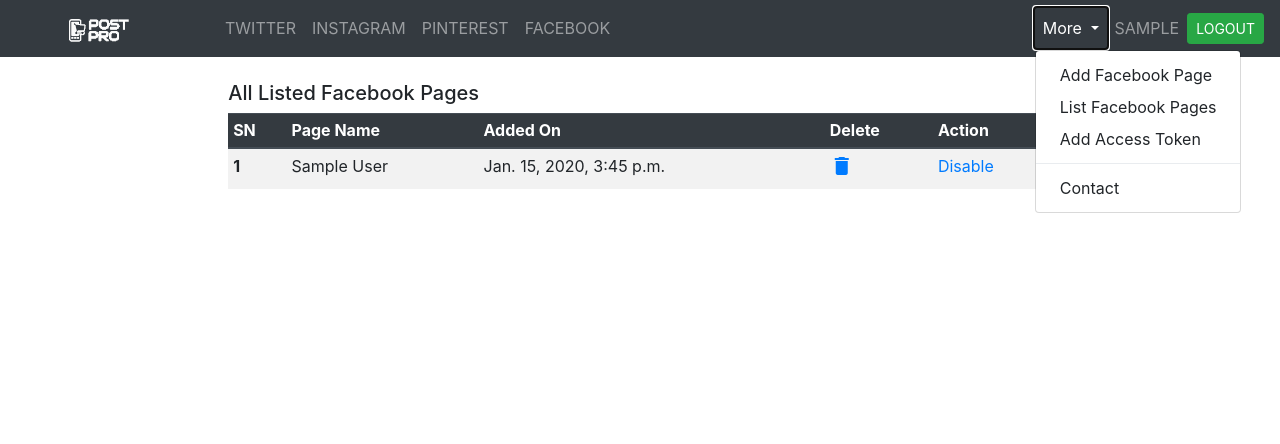
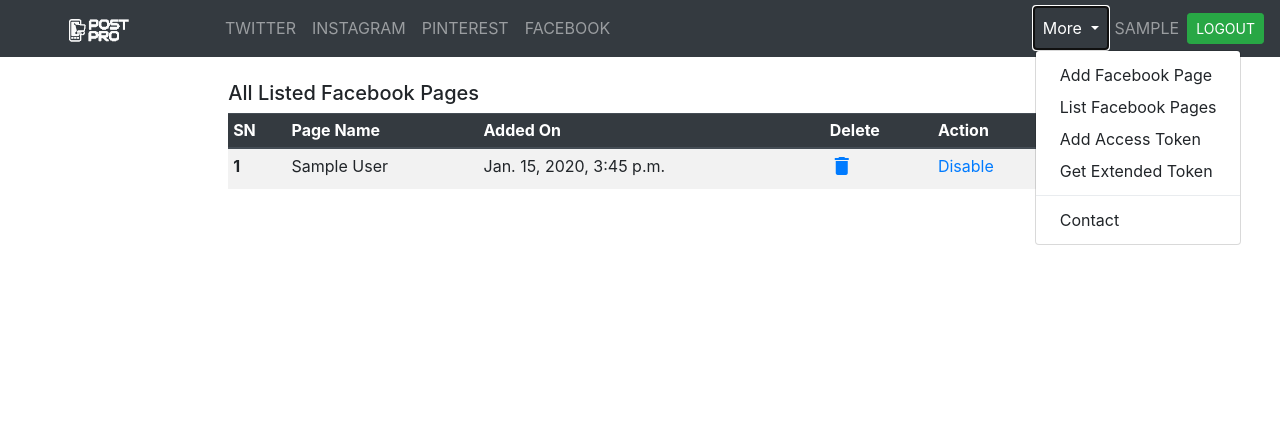
Before and after one commit to pabin/facebook-poster, a Django app: page /accounts/facebook-page/list/ in a window 1280 px wide, after a click on "More". Shown: the top 444 px of the page. Run offline with Django 3.2, Linux system fonts and the light colour scheme; a user stored in the database is signed in; tables that the repository leaves empty hold one stand-in row (values such as "Sample post"); some libraries are stand-ins or nearby versions.

Commit message:
add extended api create view

```diff
--- a/accounts/urls.py
+++ b/accounts/urls.py
@@ -13,5 +13,6 @@ urlpatterns = [
     path('fb-page-/delete/<int:page_id>/', FacebookPageDeleteView.as_view(), name='fb_page_delete'),
     path('fb-page-/disable/<int:page_id>/', FacebookPageDisableView.as_view(), name='fb_page_disable'),
     path('fb-page-/enable/<int:page_id>/', FacebookPageEnableView.as_view(), name='fb_page_enable'),
+    path('facebook-extended-token/create/', ExtendedAccessTokenCreateView.as_view(), name='fb_extended_token'),
 
 ]
--- a/accounts/views.py
+++ b/accounts/views.py
@@ -7,12 +7,10 @@ from django.contrib.auth.mixins import LoginRequiredMixin
 from django.contrib import messages
 from django.db import transaction
 import datetime
+import requests
+import json
 
-from .forms import (
-    UserLoginForm,
-    FacebookPageIDAddForm,
-    FacebookAccessTokenAddForm,
-)
+from .forms import *
 
 from .models import (
     FacebookPageID,
@@ -140,9 +138,11 @@ class FacebookAccessTokenAddView(LoginRequiredMixin, View):
             access_token.save()
 
             context['success'] = True
+            messages.error(request, 'Token Successfully Added ', extra_tags='success')
             return render(request, self.template_name, context)
 
         context['failure'] = True
+        messages.error(request, 'Error on Token Addition! ', extra_tags='danger')
         return render(request, self.template_name, context)
 
 
@@ -174,9 +174,11 @@ class FacebookAccessTokenUpdateView(LoginRequiredMixin, View):
             instance = form.save()
 
             context['success'] = True
+            messages.error(request, 'Token Successfully Updated ', extra_tags='success')
             return render(request, self.template_name, context)
 
         context['failure'] = True
+        messages.error(request, 'Error on Token Update! ', extra_tags='danger')
         return render(request, self.template_name, context)
 
 
@@ -242,3 +244,50 @@ class FacebookPageEnableView(LoginRequiredMixin, View):
             messages.error(request, 'Error! Selected Page doesnot exist,', extra_tags='danger')
 
         return HttpResponseRedirect(reverse('facebook_page_list'))
+
+
+class ExtendedAccessTokenCreateView(LoginRequiredMixin, View):
+    template_name = 'accounts/form.html'
+    form_class = ExtendedAccessTokenCreateForm
+    title = 'Create Extended Facebook Access Token'
+
+    def get(self, request):
+        form = self.form_class()
+        context = {
+            'form': form,
+            'title': self.title,
+        }
+        return render(request, self.template_name, context)
+
+    def post(self, request):
+        url = "https://graph.facebook.com/v2.10/oauth/access_token"
+        form = self.form_class(request.POST)
+        context = {
+            'form': form,
+            'title': self.title,
+        }
+
+        if form.is_valid():
+            app_id = form.cleaned_data.get('app_id')
+            app_secret = form.cleaned_data.get('app_secret')
+            short_lived_token = form.cleaned_data.get('short_lived_token')
+
+            params = {
+            'grant_type': 'fb_exchange_token',
+            'client_id': app_id,
+            'client_secret': app_secret,
+            'fb_exchange_token': short_lived_token,
+            }
+            r = requests.get(url, params)
+            response = r.json()
+            access_token = response['access_token']
+
+            context['success'] = True
+            context['token'] = True
+
+            messages.error(request, 'Your Token \n'+access_token, extra_tags='success')
+            return render(request, self.template_name, context)
+
+        context['failure'] = True
+        messages.error(request, 'Error on Token Generation', extra_tags='danger')
+        return render(request, self.template_name, context)
--- a/poster/views.py
+++ b/poster/views.py
@@ -92,7 +92,8 @@ class StatusUpdateView(LoginRequiredMixin, View):
                             url = image_url,
                             message=msg)
                     elif msg and not image_url and video_url:
-                        fburl = 'https://graph-video.facebook.com/'+ fb_page.page_id + '/videos/?access_token='+str(token_object.token)
+                        print(token_object.token, 'this is my token \n')
+                        fburl = 'https://graph-video.facebook.com/v3.3/'+ fb_page.page_id + '/videos/?access_token='+str(token_object.token)
                         payload = {'name': '%s' %(msg), 'description': '%s' %(video_description), 'file_url': '%s' %(video_url)}
                         flag = requests.post(fburl, data=payload).text
                         print(flag)
--- a/templates/base.html
+++ b/templates/base.html
@@ -56,6 +56,7 @@
                 {% else %}
                 <a class="dropdown-item" href="{% url 'access_token_add' %}">Add Access Token</a>
                 {% endif %}
+                <a class="dropdown-item" href="{% url 'fb_extended_token' %}">Get Extended Token</a>
                 <div class="dropdown-divider"></div>
                 <a class="dropdown-item" href="#">Contact</a>
               </div>
```
Also changed, not shown: accounts/forms.py (+14 -0 lines), 1 other file.
